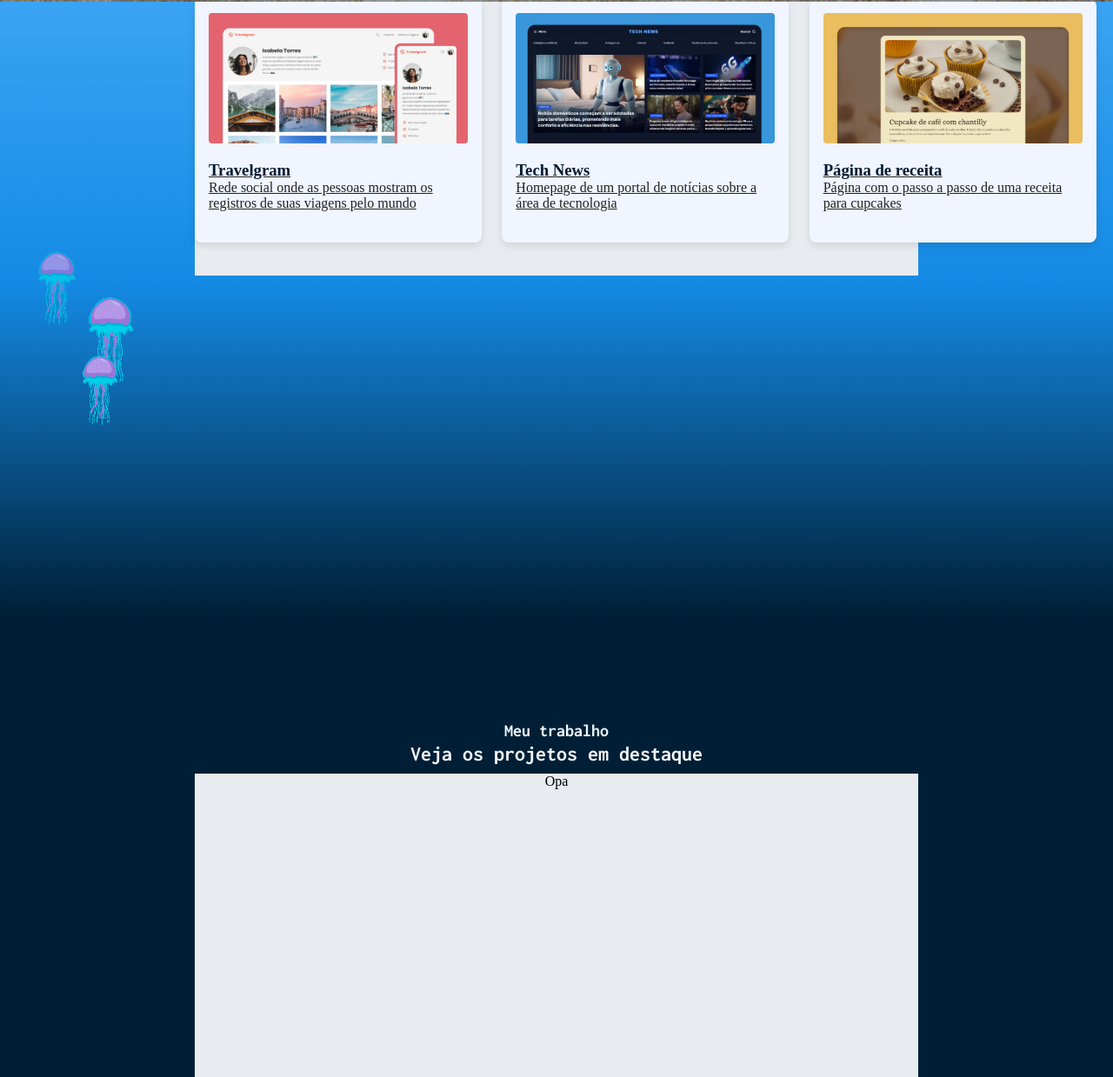
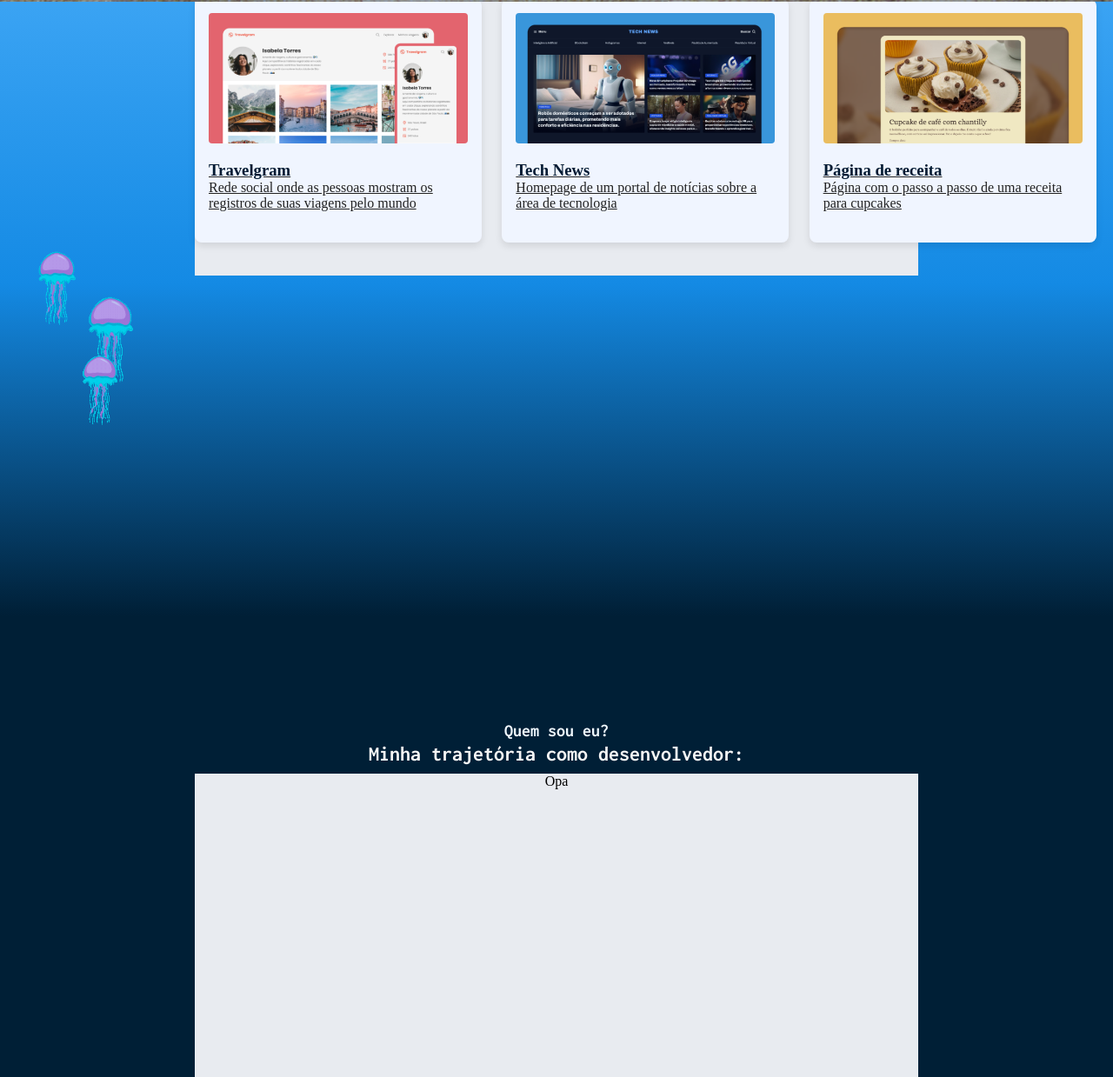
Before and after one commit to isrique9/rocket_project, a Flask app: page / in a window 1280 px wide. Shown: the part 1048-2287 px from the top of the page at 87% size. Run offline with Flask 3, Linux system fonts and the light colour scheme; some web fonts are replaced.

Commit message:
:construction::lipstick: FEAT: Section de biografia.

```diff
--- a/src/app/static/css/home_style/second_template/animations.css
+++ b/src/app/static/css/home_style/second_template/animations.css
@@ -270,7 +270,6 @@
   height: 100px;
   width: auto;
   margin-left: -20%;
-  opacity: 0.8 !important;
   margin-bottom: -50px;
 }
 
--- a/src/app/templates/partials/depths.html
+++ b/src/app/templates/partials/depths.html
@@ -4,8 +4,8 @@
 
 <section class="contacts-section" id="contacts-sections">
     <div class="card-text">
-        <h2>Meu trabalho</h2>
-        <h1>Veja os projetos em destaque</h1>
+        <h2>Quem sou eu?</h2>
+        <h1>Minha trajetória como desenvolvedor:</h1>
     </div>
 
     <div class="card-grid">
```
